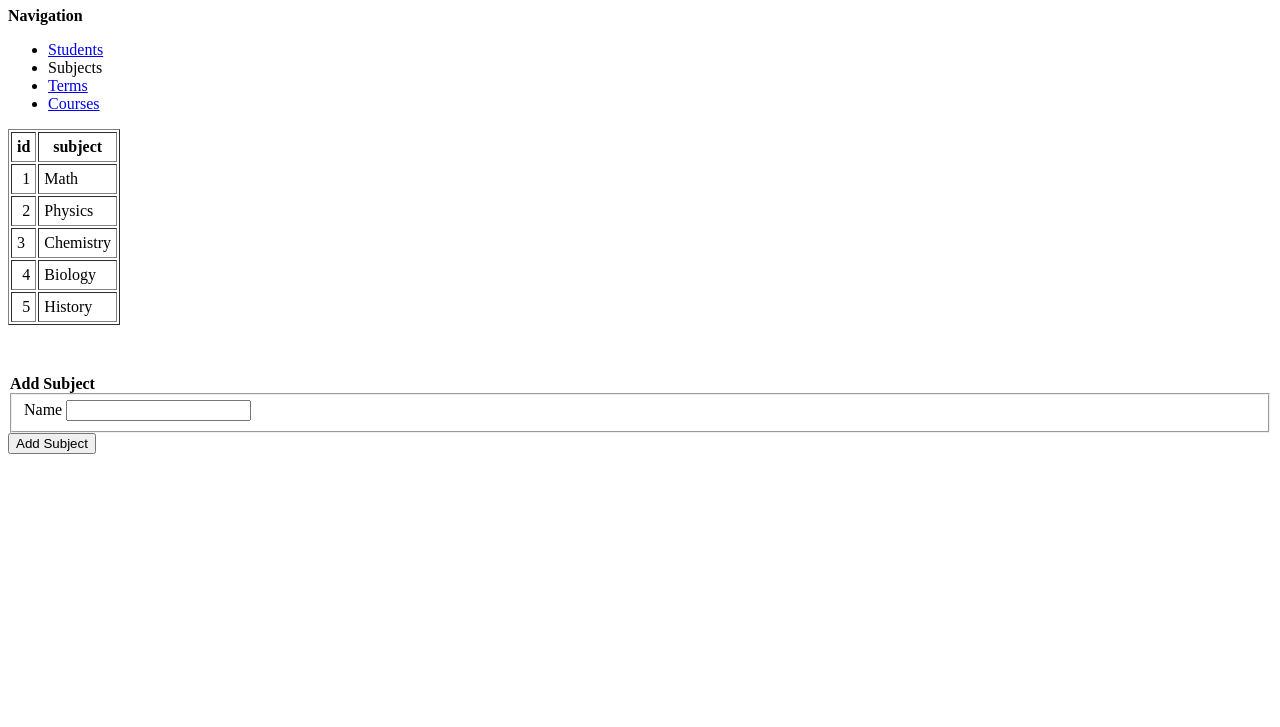
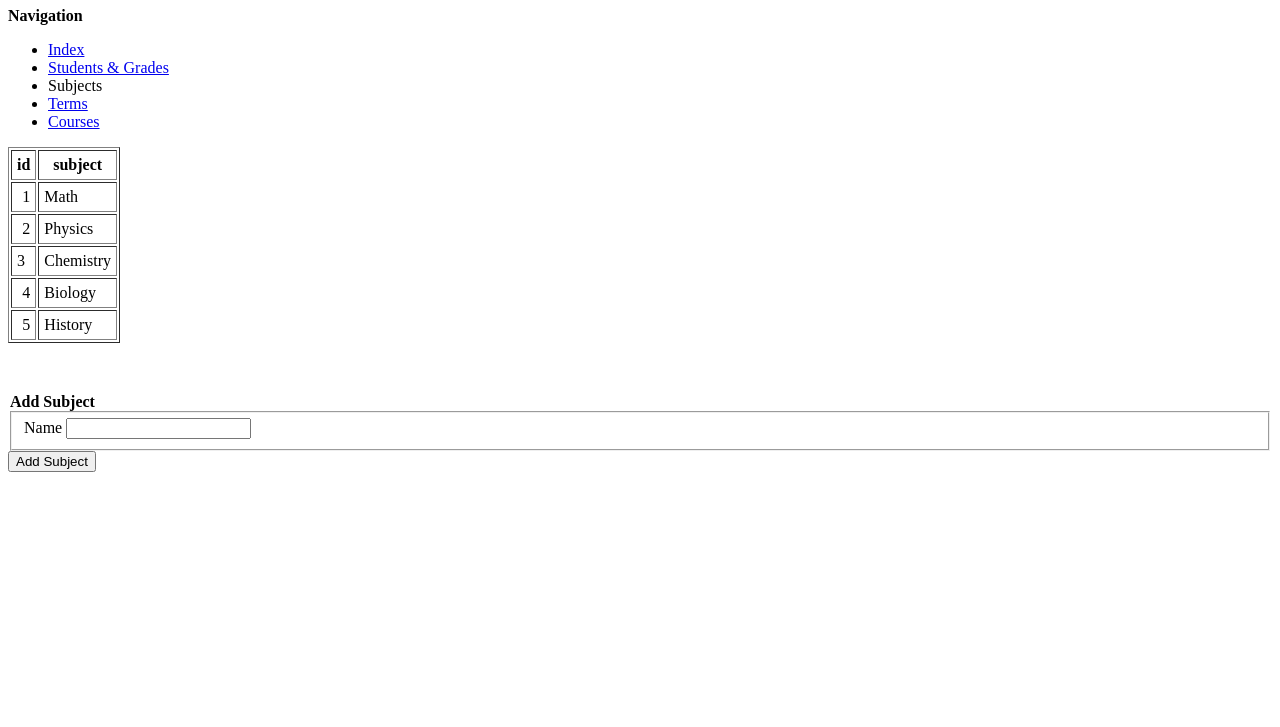
Before and after one commit to jquach-law/nowhereschool, a plain HTML site: page subjects.html in a window 1280 px wide. Shown: the part 73-800 px from the top of the page. Drawn offline with Linux system fonts and the light colour scheme.

Commit message:
Added index to navigation header, Put Grades with Students in navigation header

```diff
--- a/subjects.html
+++ b/subjects.html
@@ -8,7 +8,8 @@
         <div>
             <p><strong>Navigation</strong></p>
             <ul>
-                <li><a href="students.html">Students</a></li>
+                <li><a href="index.html">Index</a></li>
+                <li><a href="students.html">Students & Grades</a></li>
                 <li>Subjects</li>
                 <li><a href="terms.html">Terms</a></li>
                 <li><a href="courses.html">Courses</a></li>
```
Also changed, not shown: courses.html (+2 -1 lines), grades.html (+2 -1 lines), students.html (+1 -0 lines), terms.html (+2 -1 lines).
